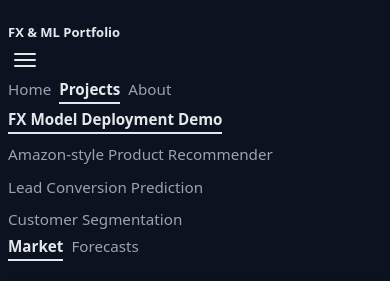
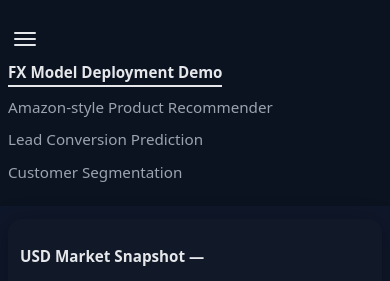
Before and after one commit to aujohn77/fx_forecasting_django_supabase, a Django app: page /market/ in a window 390 px wide. Shown: the top 281 px of the page. Run offline with Django 5.2, Linux system fonts and the light colour scheme; data that the repository does not hold is empty; parts of the project's set-up code (start-up, migrations or seed data) failed here and were passed over.

Commit message:
Add mobile hamburger menu and slide-in navigation drawer - 3

```diff
--- a/static/css/site.css
+++ b/static/css/site.css
@@ -23,7 +23,6 @@ body{
    ========================= */
 
 .top{
-  /* header background only – layout handled by nav-shell/nav-rows */
   background:#0b1220;
 }
 
@@ -93,75 +92,196 @@ canvas{
 }
 
 /* =========================
-   New 3-row navigation
+   Navigation (3-row shell + mobile drawer)
    ========================= */
 
-/* Header shell with fixed vertical space for up to 3 rows */
+/* Header shell */
 .nav-shell {
-  padding-top: 0.6rem;
-  padding-bottom: 0.6rem;
+  padding-top:0.6rem;
+  padding-bottom:0.6rem;
 }
 
 .nav-rows {
-  display: flex;
-  flex-direction: column;
-  gap: 0.2rem;
-  /* Reserve vertical space for 3 rows so header height is stable */
-  min-height: 4.5rem;
-  justify-content: flex-end;
+  display:flex;
+  flex-direction:column;
+  gap:0.25rem;
 }
 
 /* Each nav row */
 .nav-row {
-  min-height: 1.4rem;
-  display: flex;
-  align-items: center;
-  justify-content: space-between;
+  display:flex;
+  align-items:center;
+  justify-content:space-between;
 }
 
-/* Brand + main nav (row 1) */
-.nav-row-global {
-  justify-content: center;
+/* Row 1: global nav with inner flex wrapper */
+.nav-row-global { }
+
+.nav-global-inner{
+  display:flex;
+  justify-content:space-between;
+  align-items:center;
+  width:100%;
 }
 
-
-.nav-brand .brand-link {
-  color: var(--ink);
-  font-weight: 600;
-  text-decoration: none;
+/* Row 2: breadcrumb (optional) */
+.nav-row-secondary{
+  font-size:0.9rem;
+  color:var(--muted);
+  min-height:1.2rem;    /* small height so no big empty gap */
 }
 
 /* Horizontal navs */
 .nav-main,
 .subnav {
-  display: flex;
-  flex-wrap: wrap;
-  gap: 5rem;
+  display:flex;
+  flex-wrap:wrap;
+  gap:5rem;
 }
 
 /* Links */
 .nav-link {
-  color: var(--muted);
-  text-decoration: none;
-  font-size: 0.95rem;
+  color:var(--muted);
+  text-decoration:none;
+  font-size:0.95rem;
 }
 
 .nav-link:hover {
-  color: var(--ink);
+  color:var(--ink);
 }
 
 /* Active link (highlight current) */
 .nav-link-active {
-  color: var(--ink);
-  font-weight: 600;
-  border-bottom: 2px solid var(--ink);
-  padding-bottom: 0.05rem;
+  color:var(--ink);
+  font-weight:600;
+  border-bottom:2px solid var(--ink);
+  padding-bottom:0.05rem;
 }
 
-/* Keep secondary/tertiary rows subtle */
-.nav-row-secondary,
-.nav-row-tertiary {
-  font-size: 0.9rem;
+/* Optional breadcrumb helper */
+.breadcrumb{
+  font-size:0.9rem;
+  color:var(--muted);
+}
+
+/* =========================
+   Project screenshot gallery
+   ========================= */
+
+.screenshot-grid {
+  display:grid;
+  grid-template-columns:repeat(auto-fit,minmax(220px,1fr));
+  gap:1rem;
+  margin-top:1.2rem;
+}
+
+.screenshot-grid img {
+  width:100%;
+  border-radius:10px;
+  cursor:pointer;
+  transition:transform .18s ease, box-shadow .18s ease;
+  box-shadow:0 4px 18px rgba(0,0,0,.45);
+  object-fit:cover;
+}
+
+/* subtle zoom on hover */
+.screenshot-grid img:hover {
+  transform:scale(1.03);
+  box-shadow:0 8px 26px rgba(0,0,0,.6);
+}
+
+/* fullscreen modal */
+.screenshot-modal {
+  display:none;
+  position:fixed;
+  inset:0;
+  background:rgba(0,0,0,0.9);
+  justify-content:center;
+  align-items:center;
+  z-index:9999;
+}
+
+.screenshot-modal img {
+  max-width:92vw;
+  max-height:92vh;
+  border-radius:10px;
+  box-shadow:0 10px 40px rgba(0,0,0,.85);
+}
+
+/* Buttons for project links */
+.btn-link {
+  padding:.6rem 1rem;
+  background:#1e293b;
+  border-radius:8px;
+  color:#e2e8f0;
+  text-decoration:none;
+  font-weight:500;
+  box-shadow:0 3px 12px rgba(0,0,0,.3);
+  transition:background .18s ease, transform .18s ease;
+}
+
+.btn-link:hover {
+  background:#334155;
+  transform:translateY(-2px);
+}
+
+/* =========================
+   Mobile hamburger + drawer
+   ========================= */
+
+/* Hamburger button */
+.hamburger {
+  display:none;           /* hidden on desktop */
+  flex-direction:column;
+  justify-content:center;
+  gap:0.24rem;
+  width:2.1rem;
+  height:2.1rem;
+  border:none;
+  background:transparent;
+  cursor:pointer;
+}
+
+.hamburger span {
+  height:2px;
+  width:100%;
+  background:var(--ink);
+  border-radius:999px;
+}
+
+/* Mobile overlay + panel */
+.mobile-nav {
+  position:fixed;
+  inset:0;
+  background:rgba(15,23,42,0.55);   /* slightly lighter so panel stands out */
+  display:none;
+  justify-content:flex-start;
+  align-items:stretch;
+  z-index:9999;
+}
+
+.mobile-nav.open {
+  display:flex;
+}
+
+.mobile-nav-panel {
+  width:70%;
+  max-width:280px;
+  background:var(--panel);          /* lighter than pure black */
+  padding:1.2rem 1rem 2rem;
+  box-shadow:4px 0 24px rgba(0,0,0,.7);
+}
+
+.mobile-nav-links {
+  display:flex;
+  flex-direction:column;
+  gap:.6rem;
+}
+
+.mobile-nav-links .nav-link {
+  display:block;
+  text-decoration:none;
+  color:var(--ink);
 }
 
 /* =========================
@@ -169,7 +289,7 @@ canvas{
    ========================= */
 
 /* Tablets / small laptops */
-@media (max-width: 768px) {
+@media (max-width:768px) {
 
   body{
     font-size:14px;
@@ -195,17 +315,17 @@ canvas{
     font-size:.85rem;
   }
 
-  /* Header: stack brand and nav nicely on smaller screens */
-  .nav-row-global {
-    flex-direction: column;
-    align-items: flex-start;
-    gap: 0.4rem;
+  /* Hide desktop nav, show hamburger */
+  .nav-main{
+    display:none;
+  }
+  .hamburger{
+    display:flex;
   }
 
-  .nav-main,
-  .subnav {
-    gap: 0.75rem;
-    font-size: 0.9rem;
+  .subnav{
+    gap:0.75rem;
+    font-size:0.9rem;
   }
 
   /* Chart a bit taller on mobile so it’s readable */
@@ -215,7 +335,7 @@ canvas{
 }
 
 /* Very small phones */
-@media (max-width: 480px) {
+@media (max-width:480px) {
 
   body{
     font-size:13px;
@@ -230,148 +350,7 @@ canvas{
     font-size:.8rem;
   }
 
-  .nav-main,
-  .subnav {
-    gap: 0.5rem;
+  .subnav{
+    gap:0.5rem;
   }
 }
-
-
-/* --- Project screenshot gallery --- */
-.screenshot-grid {
-    display: grid;
-    grid-template-columns: repeat(auto-fit, minmax(220px, 1fr));
-    gap: 1rem;
-    margin-top: 1.2rem;
-}
-
-.screenshot-grid img {
-    width: 100%;
-    border-radius: 10px;
-    cursor: pointer;
-    transition: transform .18s ease, box-shadow .18s ease;
-    box-shadow: 0 4px 18px rgba(0,0,0,.45);
-    object-fit: cover;
-}
-
-/* subtle zoom on hover */
-.screenshot-grid img:hover {
-    transform: scale(1.03);
-    box-shadow: 0 8px 26px rgba(0,0,0,.6);
-}
-
-/* fullscreen modal */
-.screenshot-modal {
-    display: none;
-    position: fixed;
-    inset: 0;
-    background: rgba(0,0,0,0.9);
-    justify-content: center;
-    align-items: center;
-    z-index: 9999;
-}
-
-.screenshot-modal img {
-    max-width: 92vw;
-    max-height: 92vh;
-    border-radius: 10px;
-    box-shadow: 0 10px 40px rgba(0,0,0,.85);
-}
-
-
-.btn-link {
-    padding: .6rem 1rem;
-    background: #1e293b;
-    border-radius: 8px;
-    color: #e2e8f0;
-    text-decoration: none;
-    font-weight: 500;
-    box-shadow: 0 3px 12px rgba(0,0,0,.3);
-    transition: background .18s ease, transform .18s ease;
-}
-
-.btn-link:hover {
-    background: #334155;
-    transform: translateY(-2px);
-}
-
-
-/* --- Desktop layout helpers --- */
-.top-inner {
-  display:flex;
-  justify-content:space-between;
-  align-items:center;
-}
-
-.brand a {
-  color:var(--ink);
-  font-weight:600;
-  text-decoration:none;
-}
-
-/* Keep your existing .top a, .nav-link etc. */
-
-/* --- Hamburger button --- */
-.hamburger {
-  display:none;           /* hidden on desktop */
-  flex-direction:column;
-  justify-content:center;
-  gap:0.24rem;
-  width:2.1rem;
-  height:2.1rem;
-  border:none;
-  background:transparent;
-  cursor:pointer;
-}
-
-.hamburger span {
-  height:2px;
-  width:100%;
-  background:var(--ink);
-  border-radius:999px;
-}
-
-/* --- Mobile drawer --- */
-.mobile-nav {
-  position:fixed;
-  inset:0;
-  background:rgba(0,0,0,0.55);
-  display:none;           /* default hidden */
-  justify-content:flex-start;
-  align-items:stretch;
-  z-index:9999;
-}
-
-.mobile-nav.open {
-  display:flex;
-}
-
-.mobile-nav-panel {
-  width:70%;
-  max-width:280px;
-  background:#020617;
-  padding:1.2rem 1rem 2rem;
-  box-shadow:4px 0 24px rgba(0,0,0,.7);
-}
-
-.mobile-nav-links {
-  display:flex;
-  flex-direction:column;
-  gap:.6rem;
-}
-
-.mobile-nav-links .nav-link {
-  display:block;
-  text-decoration:none;
-  color:var(--ink);
-}
-
-/* --- Responsive behaviour --- */
-@media (max-width: 768px) {
-  .main-nav {
-    display:none;       /* hide desktop links */
-  }
-  .hamburger {
-    display:flex;       /* show hamburger */
-  }
-}
--- a/templates/base.html
+++ b/templates/base.html
@@ -11,7 +11,7 @@
 
 <body class="page">
 
-  <!-- Full 3-row navigation shell -->
+  <!-- Navigation shell -->
   <header class="top nav-shell">
     <div class="wrap nav-rows">
 
@@ -19,21 +19,7 @@
       <div class="nav-row nav-row-global">
         <div class="nav-global-inner">
 
-          <!-- Brand (left) -->
-          <div class="brand">
-            <a href="{% url 'portfolio:home' %}">FX &amp; ML Portfolio</a>
-          </div>
-
-          <!-- Hamburger button (mobile only, hidden on desktop via CSS) -->
-          <button class="hamburger" type="button"
-                  aria-label="Toggle navigation"
-                  onclick="toggleMobileNav()">
-            <span></span>
-            <span></span>
-            <span></span>
-          </button>
-
-          <!-- Desktop nav (shown on desktop, hidden on mobile via CSS) -->
+          <!-- Desktop nav -->
           <nav class="nav-main">
             <a href="{% url 'portfolio:home' %}"
                class="nav-link {% block nav_home_active %}{% endblock %}">
@@ -51,17 +37,21 @@
             </a>
           </nav>
 
+          <!-- Hamburger button (mobile only) -->
+          <button class="hamburger" type="button"
+                  aria-label="Toggle navigation"
+                  onclick="toggleMobileNav()">
+            <span></span>
+            <span></span>
+            <span></span>
+          </button>
+
         </div>
       </div>
 
-      <!-- ROW 2 — Section-level navigation (optional, space reserved) -->
+      <!-- ROW 2 — Optional inline breadcrumb text like "Projects > Lead Conversion Prediction" -->
       <div class="nav-row nav-row-secondary">
-        {% block nav_row2 %}&nbsp;{% endblock %}
-      </div>
-
-      <!-- ROW 3 — Subsection navigation (optional, space reserved) -->
-      <div class="nav-row nav-row-tertiary">
-        {% block nav_row3 %}&nbsp;{% endblock %}
+        {% block nav_row2 %}{% endblock %}
       </div>
 
     </div>
@@ -76,13 +66,11 @@
            onclick="toggleMobileNav()">
           Home
         </a>
-
         <a href="{% url 'portfolio:projects' %}"
            class="nav-link"
            onclick="toggleMobileNav()">
           Projects
         </a>
-
         <a href="{% url 'portfolio:about' %}"
            class="nav-link"
            onclick="toggleMobileNav()">
```
Lines whose indentation alone changed are shown as unchanged.
